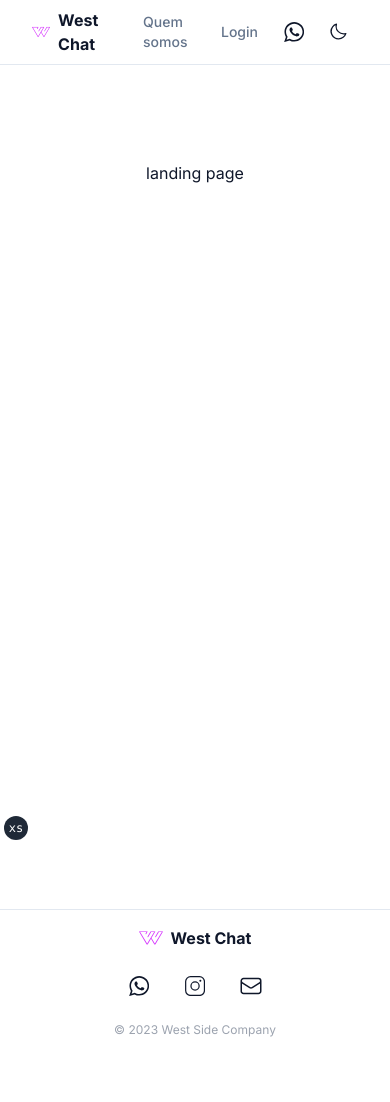
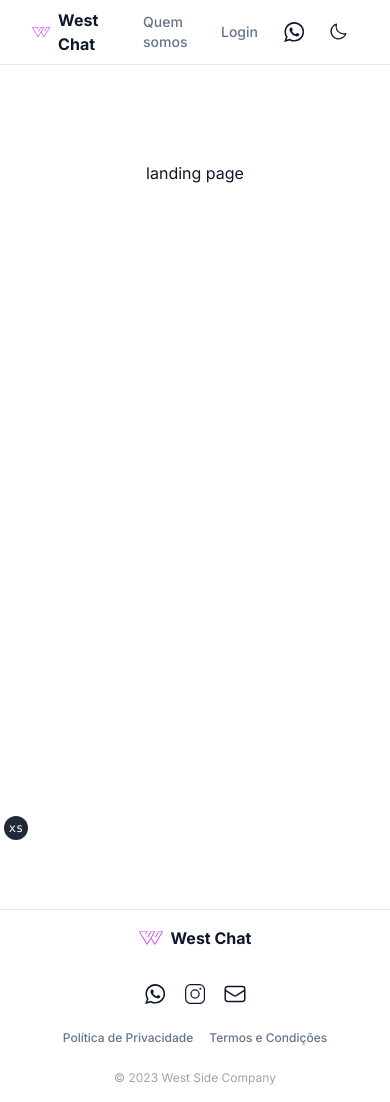
Before and after one commit to LucasHBG/Django-OLlama-Project, a Next.js app: page / in a window 390 px wide. Before the commit the page ends 1054 px from the top, so only its background shows below. Built offline with nearby package versions, Linux system fonts and the light colour scheme.

Commit message:
feat: footer responsiveness improved

```diff
--- a/components/site-footer.tsx
+++ b/components/site-footer.tsx
@@ -1,6 +1,7 @@
 import Link from "next/link"
 
 import { siteConfig } from "@/config/site"
+import { cn } from "@/lib/utils"
 
 import { IconEmail, IconInstagram, IconLogo, IconWhatsApp } from "./icons"
 import { buttonVariants } from "./ui/button"
@@ -18,7 +19,8 @@ export default function SiteFooter() {
                     </Link>
                 </div>
 
-                <nav className="flex items-center space-x-4">
+                {/* Footer layout for medium to large devices*/}
+                <nav className="hidden items-center space-x-4 md:flex">
                     <Link
                         href={siteConfig.links.whatsapp}
                         target="_blank"
@@ -69,6 +71,108 @@ export default function SiteFooter() {
                             <span className="sr-only">E-mail</span>
                         </div>
                     </Link>
+                    <Link
+                        href="/privacy-policy"
+                        target="_blank"
+                        title="E-mail"
+                        rel="noreferrer"
+                        className={cn(
+                            "flex items-center text-sm font-medium text-muted-foreground hover:text-black hover:dark:text-white"
+                        )}
+                    >
+                        Política de Privacidade
+                    </Link>
+                    <Link
+                        href="/terms-and-conditions"
+                        target="_blank"
+                        title="E-mail"
+                        rel="noreferrer"
+                        className={cn(
+                            "flex items-center text-sm font-medium text-muted-foreground hover:text-black hover:dark:text-white"
+                        )}
+                    >
+                        Termos e Condições
+                    </Link>
+                </nav>
+
+                {/* Footer layout for small devices*/}
+                <nav className="flex flex-col items-center md:hidden space-y-4 py-2">
+                    <div className="flex items-center">
+                        <Link
+                            href={siteConfig.links.whatsapp}
+                            target="_blank"
+                            title="WhatsApp"
+                            rel="noreferrer"
+                        >
+                            <div
+                                className={buttonVariants({
+                                    size: "icon",
+                                    variant: "ghost",
+                                })}
+                            >
+                                <IconWhatsApp className="h-5 w-5" />
+                                <span className="sr-only">WhatsApp</span>
+                            </div>
+                        </Link>
+                        <Link
+                            href="#"
+                            // href={siteConfig.links.instagram}
+                            target="_blank"
+                            title="Instagram"
+                            rel="noreferrer"
+                        >
+                            <div
+                                className={buttonVariants({
+                                    size: "icon",
+                                    variant: "ghost",
+                                })}
+                            >
+                                <IconInstagram className="h-5 w-5" />
+                                <span className="sr-only">Instagram</span>
+                            </div>
+                        </Link>
+                        <Link
+                            href="#"
+                            // href={siteConfig.links.email}
+                            target="_blank"
+                            title="E-mail"
+                            rel="noreferrer"
+                        >
+                            <div
+                                className={buttonVariants({
+                                    size: "icon",
+                                    variant: "ghost",
+                                })}
+                            >
+                                <IconEmail className="h-6 w-6" />
+                                <span className="sr-only">E-mail</span>
+                            </div>
+                        </Link>
+                    </div>
+                    <div className="flex text-center items-center space-x-4">
+                        <Link
+                            href="/privacy-policy"
+                            target="_blank"
+                            title="E-mail"
+                            rel="noreferrer"
+                            className={cn(
+                                "flex items-center text-xs font-medium text-muted-foreground hover:text-black hover:dark:text-white md:text-sm"
+                            )}
+                        >
+                            Política de Privacidade
+                        </Link>
+                        <Link
+                            href="/terms-and-conditions"
+                            target="_blank"
+                            title="E-mail"
+                            rel="noreferrer"
+                            className={cn(
+                                "flex items-center text-xs font-medium text-muted-foreground hover:text-black hover:dark:text-white md:text-sm"
+                            )}
+                        >
+                            Termos e Condições
+                        </Link>
+                    </div>
                 </nav>
                 <p className="text-xs text-[#9ca3af] sm:text-sm">
                     © 2023 West Side Company
```
